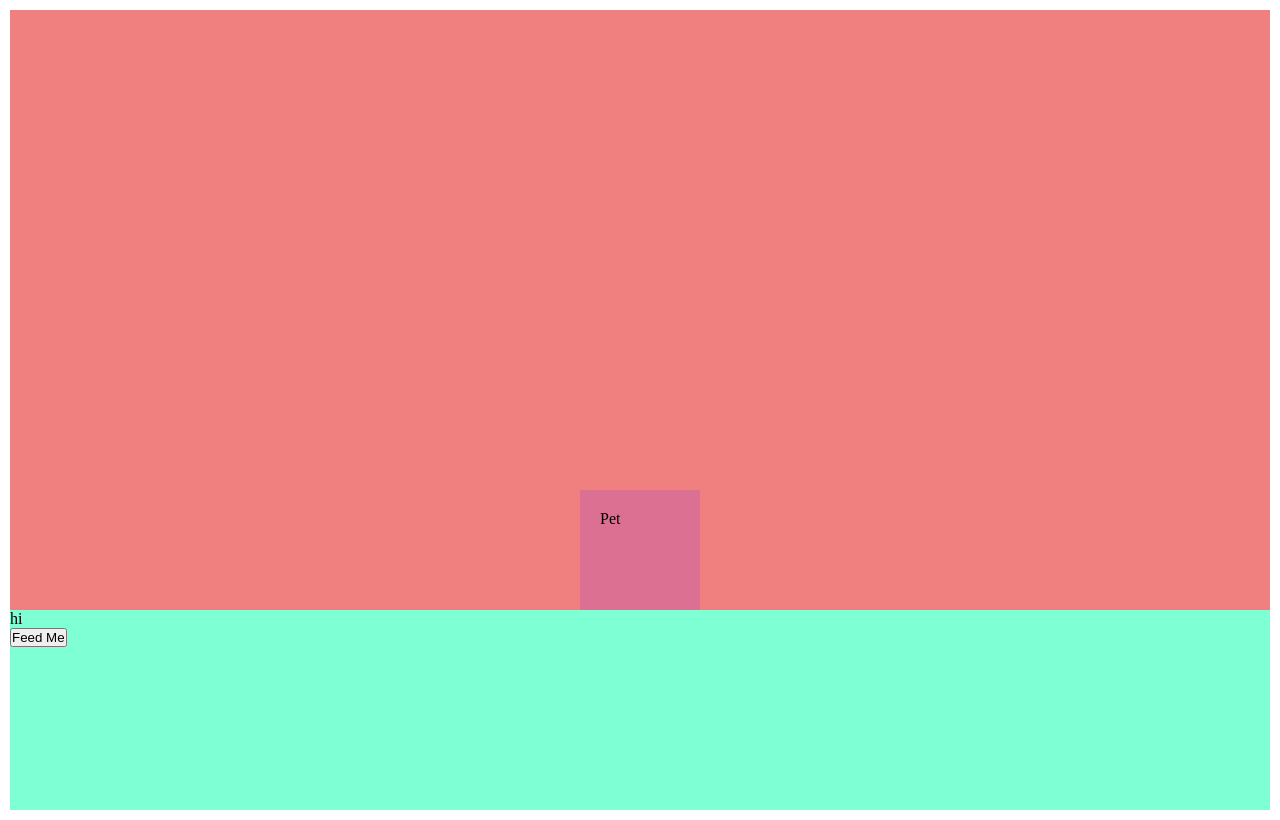
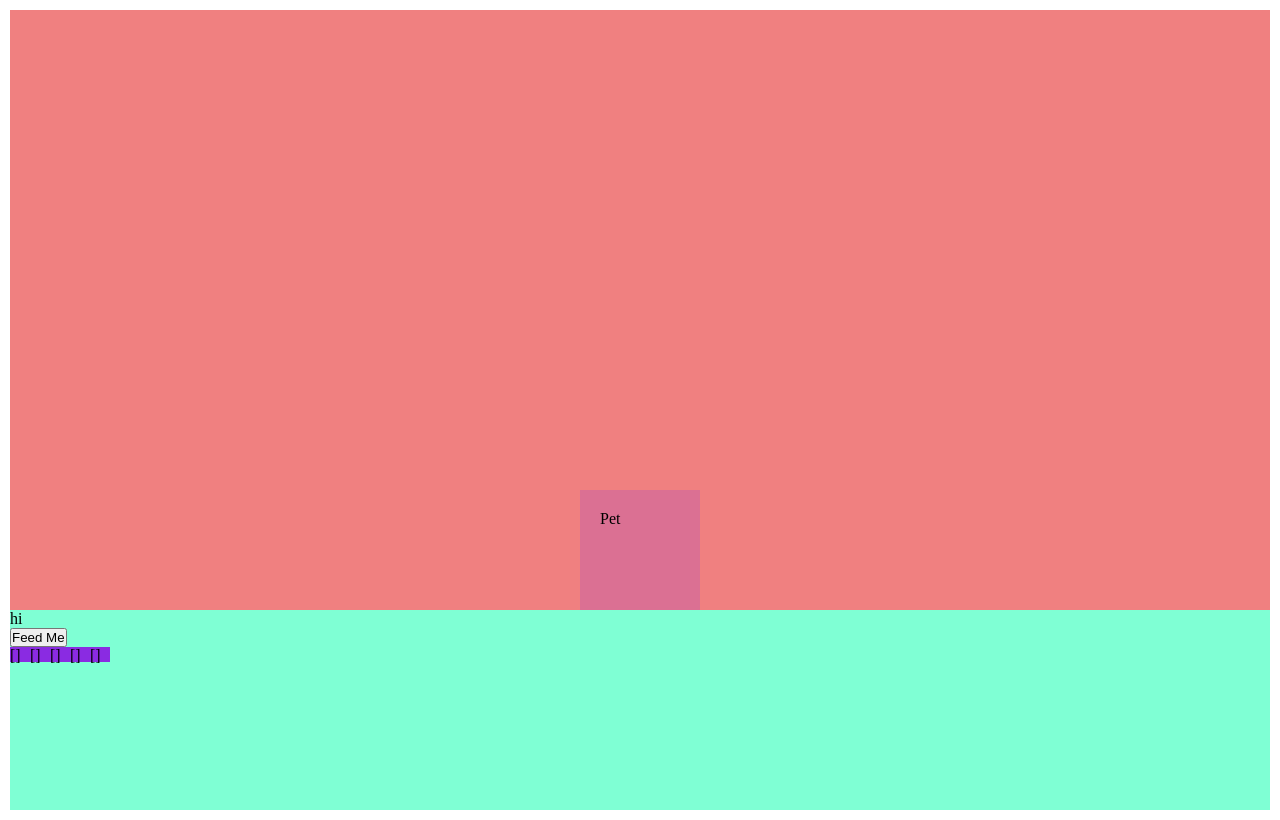
Before and after one commit to AleksandraGavrylenko/FinalProject_2025, a plain HTML site: page index.html in a window 1280 px wide. Drawn offline with Linux system fonts and the light colour scheme.

Commit message:
Alex_May-23

```diff
--- a/index.html
+++ b/index.html
@@ -9,10 +9,6 @@
 <body>
     <div class="container">
         <div class="background">
-            <div id="availableFood"></div>
-            <div id="hungerBar">
-
-            </div>
             <div class="pet">
                 Pet
             </div>
@@ -23,6 +19,11 @@
             <div class="controlsMenu">
                 <div id="feed">
                     <button class="feed">Feed Me</button>
+                    <div id="availableFood"></div>
+                    <div id="hungerBar">
+                        <ul id="hungerBarList"></ul>
+
+                    </div>
                 </div>
             </div>
         </div>
--- a/script.js
+++ b/script.js
@@ -1,6 +1,42 @@
 const hungerBar = document.querySelector('#hungerBar')
 const feedBtn = document.querySelector('#feed')
 const foodAmount = document.querySelector('#availableFood')
+const hungerBarList = document.querySelector('#hungerBarList')
 
-let availableFood = 0
-let hungerValue = 5
+let availableFood = 5
+
+function storeHungerValue(){
+    let hungerValue = 5
+    localStorage.setItem('hungerValue', hungerValue)
+    let availableFood = 5
+    localStorage.setItem('availableFood', availableFood)
+}
+
+
+function feed(){
+    if(availableFood>0){
+       hungerValue = localStorage.getItem('hungerValue')
+        availableFood--
+        hungerValue++
+    }
+}
+
+function createHungerBar(){
+    hungerValue = localStorage.getItem('hungerValue')
+    for(i=0;i<hungerValue;i++){
+        const li=document.createElement('li')
+        li.className = 'hungerBarItem'
+        li.textContent='[]'
+        hungerBarList.appendChild(li)
+        console.log('li appended')
+    }
+}
+
+
+
+function innitApp(){
+storeHungerValue()
+createHungerBar()
+}
+
+innitApp()
--- a/style.css
+++ b/style.css
@@ -31,3 +31,12 @@
 .controlsMenu {
     background-color: aquamarine;
 }
+
+.hungerBarItem{
+    width: 20px;
+    height: 15px;
+    background-color:blueviolet;
+    display: flex inline;
+    justify-self: flex-start;
+    align-self: flex-end;
+}
```
